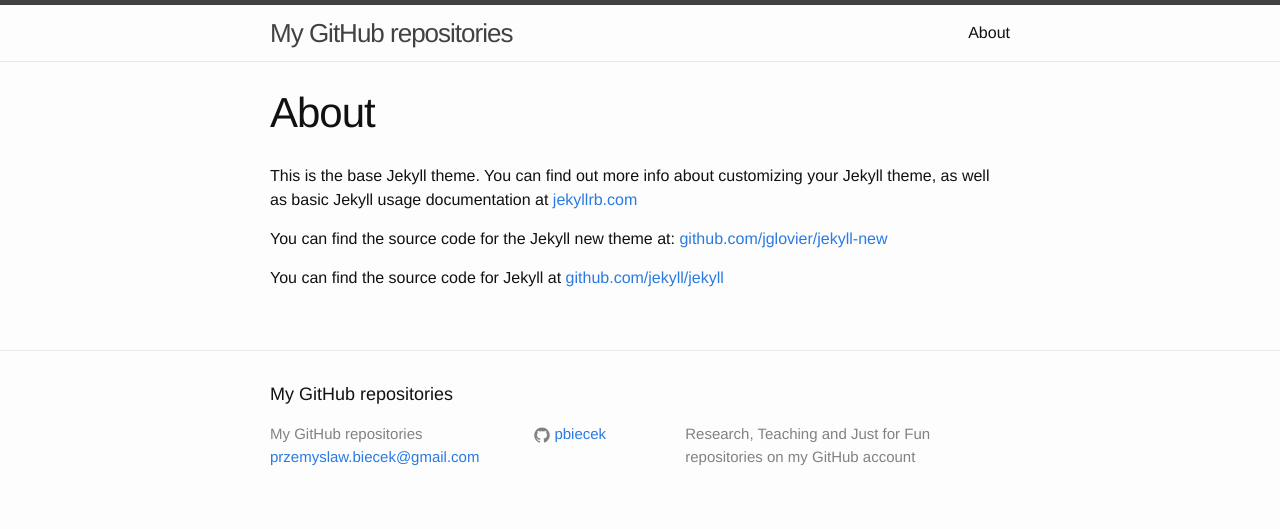
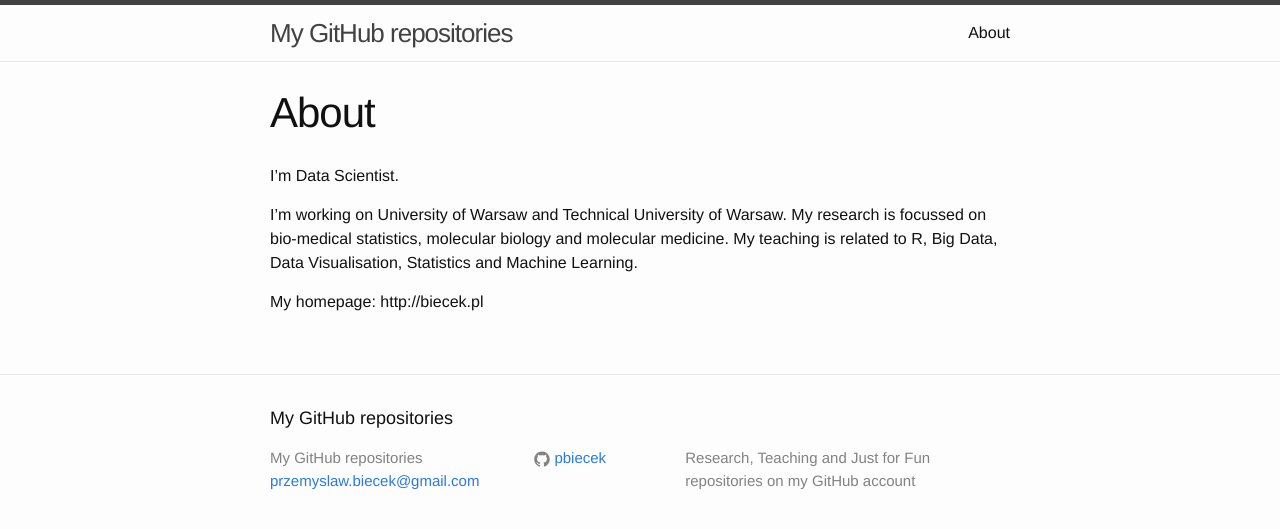
Before and after one commit to pbiecek/pbiecek-website-old, a Jekyll site: the page built from about.md, in a window 1280 px wide. Shown: the top 529 px of the page. Built offline with Jekyll 4.4.1, drawn with Linux system fonts in a browser that asks for light colours.

Commit message:
sample about

```diff
--- a/about.md
+++ b/about.md
@@ -1,11 +1,12 @@
 ---
 layout: page
 title: About
-permalink: /other/
+permalink: /about/
 ---
 
-This is the base Jekyll theme. You can find out more info about customizing your Jekyll theme, as well as basic Jekyll usage documentation at [jekyllrb.com](http://jekyllrb.com/)
+I'm Data Scientist.
 
-You can find the source code for the Jekyll new theme at: [github.com/jglovier/jekyll-new](https://github.com/jglovier/jekyll-new)
+I'm working on University of Warsaw and Technical University of Warsaw. My research is focussed on bio-medical statistics, molecular biology and molecular medicine.
+My teaching is related to R, Big Data, Data Visualisation, Statistics and Machine Learning.
 
-You can find the source code for Jekyll at [github.com/jekyll/jekyll](https://github.com/jekyll/jekyll)
+My homepage: http://biecek.pl
```
